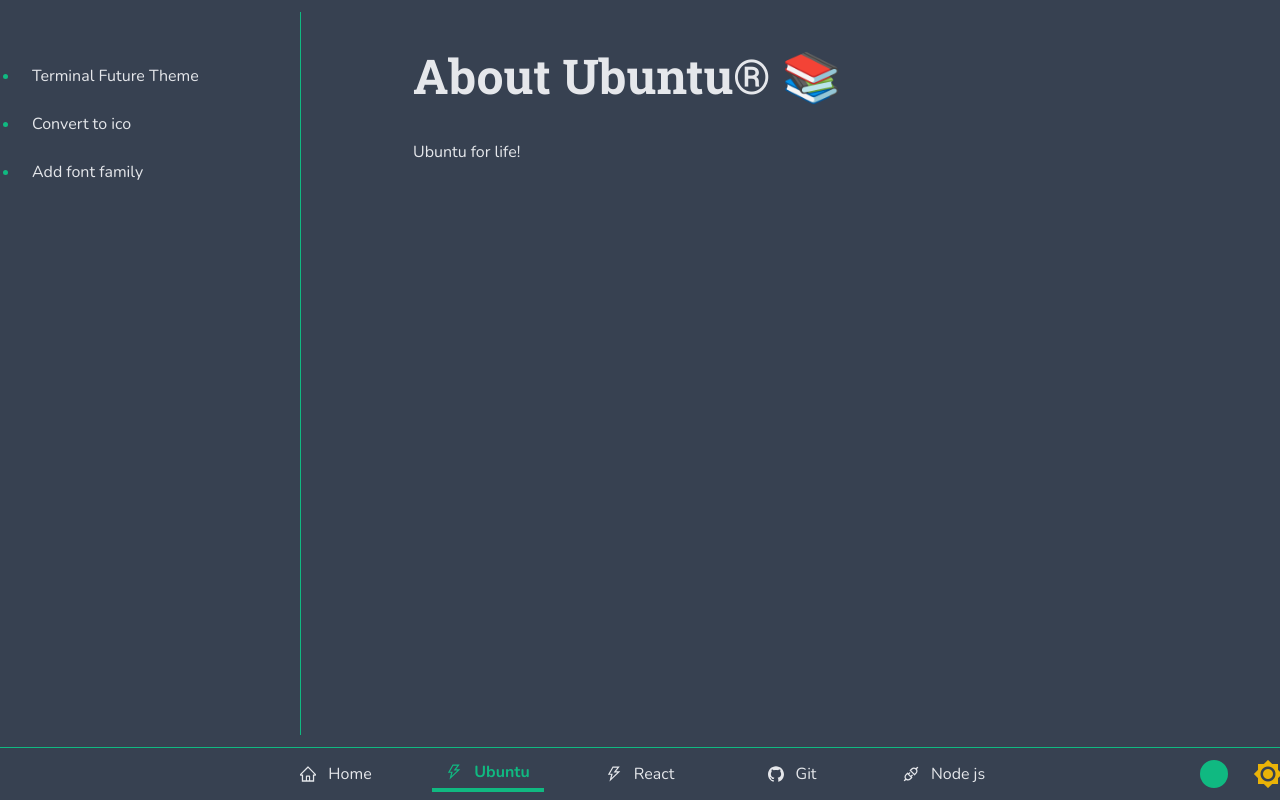
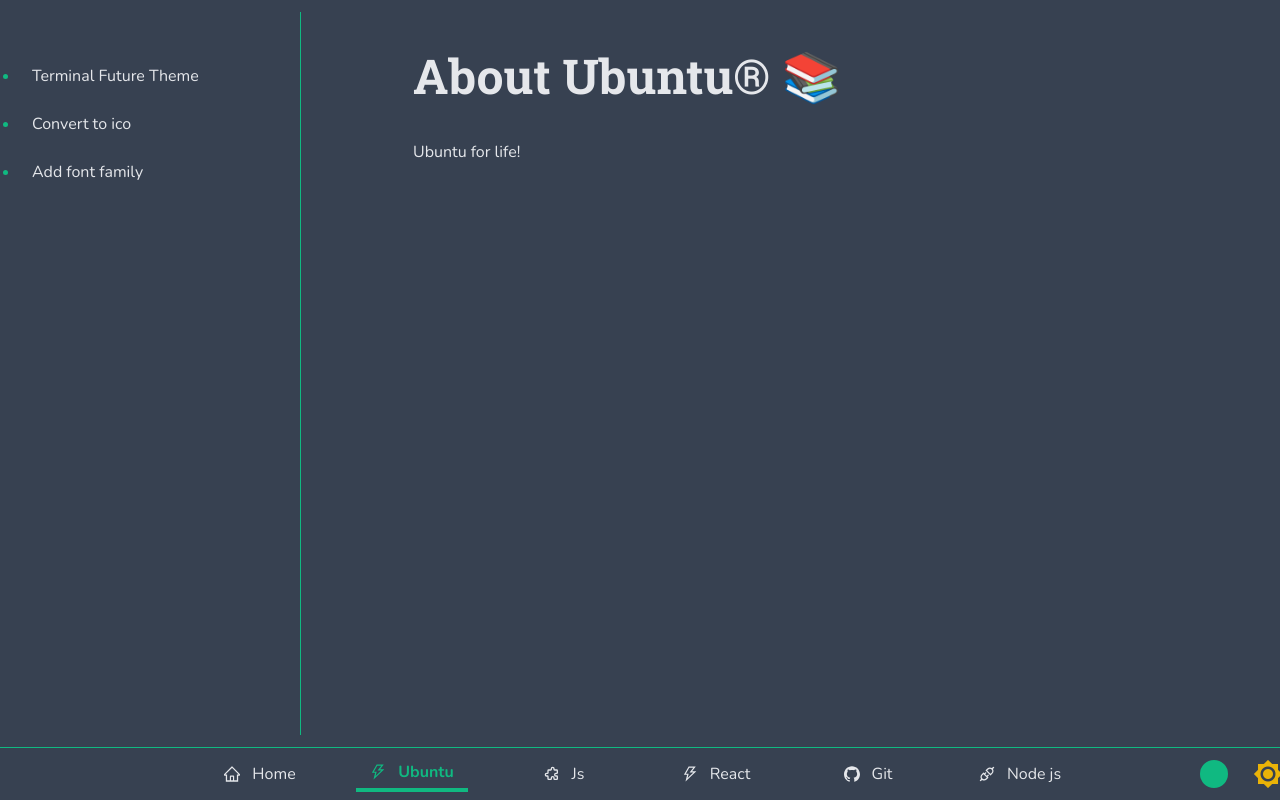
Before and after one commit to andygr1n1/frontend-notebook, a React (Vite) app: page /ubuntu in a window 1280 px wide. Built offline with nearby package versions, Linux system fonts and the light colour scheme.

Commit message:
JS Page created

```diff
--- a/src/Routes.tsx
+++ b/src/Routes.tsx
@@ -13,6 +13,9 @@
 import { UbuntuRoutes } from './data-center/UbuntuRoutes'
 import { UbuntuNotes } from './modules/ubuntu/UbuntuNotes'
 import { UbuntuIndex } from './modules/ubuntu/pages/UbuntuIndex'
+import { JsNotes } from './modules/js/JsNotes'
+import { JsIndex } from './modules/js/pages/JsIndex'
+import { JsRoutes } from './data-center/JSRoutes'
 
 export const AppRoutes = () => {
     return (
@@ -32,6 +35,12 @@
                     <Route key={route.id} path={route.route} element={route.component} />
                 ))}
             </Route>
+            <Route path="/js/*" element={<JsNotes />}>
+                <Route path="" element={<JsIndex />} />
+                {JsRoutes.map((route) => (
+                    <Route key={route.id} path={route.route} element={route.component} />
+                ))}
+            </Route>
             <Route path="/react/*" element={<ReactNotes />}>
                 <Route path="" element={<ReactIndex />} />
                 {ReactRoutes.map((route) => (
--- /dev/null
+++ b/src/assets/icons/PuzzleIcon.tsx
@@ -0,0 +1,19 @@
+export const PuzzleIcon: React.FC<{ className?: string }> = ({
+    className = 'h-5 w-5',
+}) => {
+    return (
+        <svg
+            xmlns="http://www.w3.org/2000/svg"
+            className={className}
+            fill="none"
+            viewBox="0 0 24 24"
+            stroke="currentColor">
+            <path
+                strokeLinecap="round"
+                strokeLinejoin="round"
+                strokeWidth={2}
+                d="M11 4a2 2 0 114 0v1a1 1 0 001 1h3a1 1 0 011 1v3a1 1 0 01-1 1h-1a2 2 0 100 4h1a1 1 0 011 1v3a1 1 0 01-1 1h-3a1 1 0 01-1-1v-1a2 2 0 10-4 0v1a1 1 0 01-1 1H7a1 1 0 01-1-1v-3a1 1 0 00-1-1H4a2 2 0 110-4h1a1 1 0 001-1V7a1 1 0 011-1h3a1 1 0 001-1V4z"
+            />
+        </svg>
+    )
+}
--- /dev/null
+++ b/src/assets/icons/UpIconSolid.tsx
@@ -0,0 +1,17 @@
+export const UpIconSold: React.FC<{ className?: string }> = ({
+    className = 'h-5 w-5',
+}) => {
+    return (
+        <svg
+            xmlns="http://www.w3.org/2000/svg"
+            className={className}
+            viewBox="0 0 20 20"
+            fill="var(--color-primary)">
+            <path
+                fillRule="evenodd"
+                d="M10 18a8 8 0 100-16 8 8 0 000 16zm3.707-8.707l-3-3a1 1 0 00-1.414 0l-3 3a1 1 0 001.414 1.414L9 9.414V13a1 1 0 102 0V9.414l1.293 1.293a1 1 0 001.414-1.414z"
+                clipRule="evenodd"
+            />
+        </svg>
+    )
+}
--- /dev/null
+++ b/src/data-center/JSRoutes.tsx
@@ -0,0 +1,12 @@
+import { IRoute } from '../helpers/types'
+import { v4 as uuid } from 'uuid'
+import { JsSkillUp } from '../modules/js/pages/JsSkillUp'
+
+export const JsRoutes: IRoute[] = [
+    {
+        id: uuid(),
+        route: 'skill-up',
+        title: 'Skill UP',
+        component: <JsSkillUp />,
+    },
+]
--- a/src/layout/NavigationMenu.tsx
+++ b/src/layout/NavigationMenu.tsx
@@ -7,6 +7,7 @@
 import { observer } from 'mobx-react-lite'
 import { useEffect } from 'react'
 import { NavLink } from 'react-router-dom'
+import { PuzzleIcon } from '../assets/icons/PuzzleIcon'
 import { useRootStore } from '../StoreProvider'
 
 export const NavigationMenu = () => {
@@ -36,6 +37,19 @@
                     }}
                     to="/ubuntu">
                     <ThunderboltOutlined /> Ubuntu
+                </NavLink>
+            </li>
+            <li>
+                <NavLink
+                    className={(navData) => {
+                        return `nav-menu-link ${
+                            navData.isActive
+                                ? 'font-bold !text-primary-color border-b-4 border-primary-color'
+                                : ''
+                        }`
+                    }}
+                    to="/js">
+                    <PuzzleIcon className="w-4 h-4" /> Js
                 </NavLink>
             </li>
             <li>
--- /dev/null
+++ b/src/modules/js/JsNotes.tsx
@@ -0,0 +1,6 @@
+import { JsRoutes } from '../../data-center/JSRoutes'
+import { Module } from '../../layout/Module'
+
+export const JsNotes = () => {
+    return <Module routes={JsRoutes} />
+}
--- /dev/null
+++ b/src/modules/js/pages/JsIndex.tsx
@@ -0,0 +1,9 @@
+import { Content } from '../../../layout/Content'
+
+export const JsIndex = () => {
+    return (
+        <Content>
+            <h1>Java Script</h1>
+        </Content>
+    )
+}
--- /dev/null
+++ b/src/modules/js/pages/JsSkillUp.tsx
@@ -0,0 +1,12 @@
+import { Content } from '../../../layout/Content'
+import { UpIconSold } from '../../../assets/icons/UpIconSolid'
+
+export const JsSkillUp = () => {
+    return (
+        <Content>
+            <h1 className="flex items-center gap-5">
+                Skill UP <UpIconSold className="w-12 h-12" />
+            </h1>
+        </Content>
+    )
+}
```
